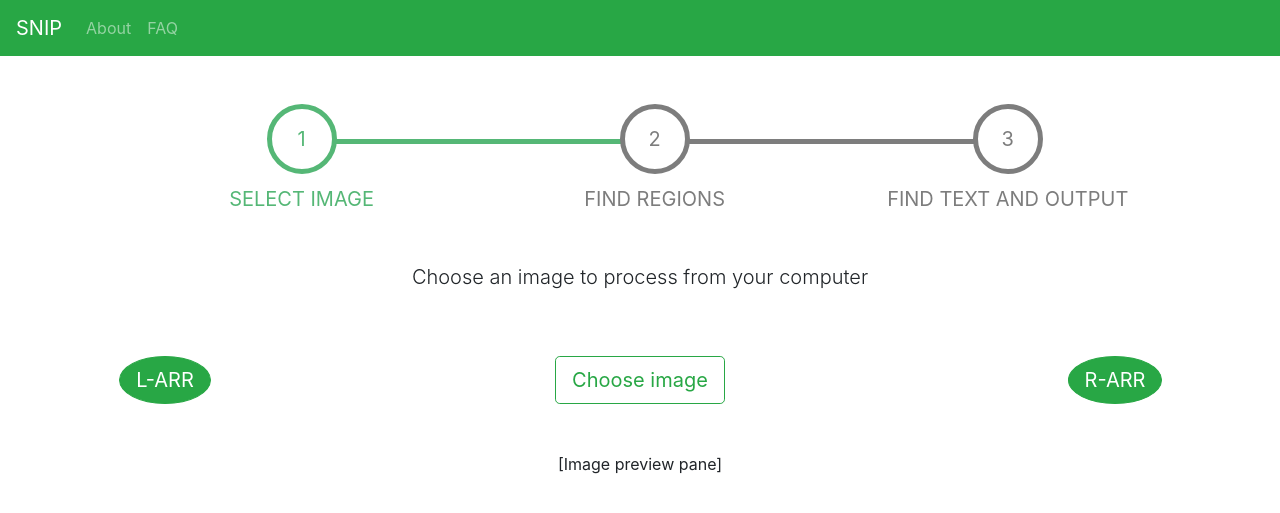
After one commit to al-vincent/DesignThinkingToolset, a Django app: page /PostItFinder/set-regions/ in a window 1280 px wide. The commit adds this page. Shown: the top 513 px of the page. Run offline with Django 3.2, Linux system fonts and the light colour scheme; some libraries are stand-ins or nearby versions.

Commit message:
Task 160: added set-regions.html page, routes to the page, links from home page and unit, functional tests. Also updated base_app.html

```diff
--- a/PostItFinder/urls.py
+++ b/PostItFinder/urls.py
@@ -7,4 +7,5 @@ urlpatterns = [
     path("", views.index, name="index"),
     path("about/", views.about, name="about"),
     path("faq/", views.faq, name="faq"),
+    path("set-regions/", views.set_regions, name="set_regions"),
 ]
--- a/PostItFinder/views.py
+++ b/PostItFinder/views.py
@@ -17,6 +17,9 @@ def index(request):
     # Update config to include the explanatory text for the home page
     HTML["APP"]["EXPLAIN_TEXT"]["TEXT"] =  HTML["HOME"]["EXPLAIN_TEXT"]["TEXT"]
     HTML["APP"]["STEPPER_BAR"]["ITEMS"][0]["CLASS"] = "active"
+
+    # Update URL for the 'next' button
+    HTML["APP"]["NEXT_BTN"]["URL"] = HTML["HOME"]["NEXT_BTN"]["URL"]
 
     context = {
         "title": HTML["TITLE"],
@@ -46,3 +49,17 @@ def faq(request):
         }
 
     return render(request, PATHS["FAQ"], context=context)
+
+def set_regions(request):
+    context = {
+        "title": "Set Regions",
+        "navbar": HTML["BASE"]["NAVBAR"],
+        "stepper": HTML["APP"]["STEPPER_BAR"],
+        "explain_text": HTML["APP"]["EXPLAIN_TEXT"],
+        "next_btn": HTML["APP"]["NEXT_BTN"],
+        "prev_btn": HTML["APP"]["PREVIOUS_BTN"],
+        "choose_img_btn": HTML["HOME"]["CHOOSE_IMG_BTN"],
+        "image_pane": HTML["APP"]["IMAGE_PANE"],
+        }
+
+    return render(request, PATHS["SET_REGIONS"], context=context)
--- a/static/PostItFinder/js/config.json
+++ b/static/PostItFinder/js/config.json
@@ -2,7 +2,8 @@
     "PATHS": {
         "HOME": "PostItFinder/index.html",
         "ABOUT": "PostItFinder/about.html",
-        "FAQ": "PostItFinder/faq.html"
+        "FAQ": "PostItFinder/faq.html",
+        "SET_REGIONS": "PostItFinder/set-regions.html"
     },
     "CONSTANTS":{
         "THEME_COLOUR": "#55B776",
@@ -59,11 +60,13 @@
             },
             "NEXT_BTN": {
                 "ID": "next-btn-id",
-                "SYMBOL": "R-ARR"
+                "SYMBOL": "R-ARR",
+                "URL": "PostItFinder:index"
             },
             "PREVIOUS_BTN": {
                 "ID": "previous-btn-id",
-                "SYMBOL": "L-ARR"
+                "SYMBOL": "L-ARR",
+                "URL": "PostItFinder:index"
             },
             "IMAGE_PANE": {
                 "ID": "img-pane-id"
@@ -76,7 +79,19 @@
             "CHOOSE_IMG_BTN": {
                 "ID": "choose-img-btn-id",
                 "TEXT": "Choose image"
+            },
+            "NEXT_BTN": {
+                "URL": "PostItFinder:set_regions"
             }
+        },
+        "ABOUT": {
+
+        },
+        "FAQ": {
+
+        },
+        "SET_REGIONS": {
+
         }
     }
 }
--- a/templates/PostItFinder/base_app.html
+++ b/templates/PostItFinder/base_app.html
@@ -35,9 +35,9 @@
             <div class="row">
                 <div class="mx-auto">
                     {% block previous_button %}
-                    <button id="{{ prev_btn.ID}}" type="button" class="btn btn-success btn-lg rounded-circle">
+                    <a id="{{ prev_btn.ID}}" href="{% url prev_btn.URL %}" role="button" class="btn btn-success btn-lg rounded-circle">
                         {{ prev_btn.SYMBOL }}
-                    </button>
+                    </a>
                     {% endblock %}
                 </div>
             </div>
@@ -59,9 +59,9 @@
             <div class="row">
                 <div class="mx-auto">
                     {% block next_button %}
-                    <button id="{{ next_btn.ID}}" type="button" class="btn btn-success btn-lg rounded-circle">
+                    <a id="{{ next_btn.ID}}" href="{% url next_btn.URL %}" role="button" class="btn btn-success btn-lg rounded-circle">
                         {{ next_btn.SYMBOL }}
-                    </button>
+                    </a>
                     {% endblock %}
                 </div>
             </div>
--- /dev/null
+++ b/templates/PostItFinder/set-regions.html
@@ -0,0 +1,9 @@
+{% extends "PostItFinder/base_app.html" %}
+
+{% block title %}{{ title }}{% endblock %}
+
+{% block image_action_buttons %}
+  <button id="{{ choose_img_btn.ID }}" type="button" class="btn btn-outline-success btn-lg">
+    {{ choose_img_btn.TEXT }}
+  </button>
+{% endblock %}
```
Also changed, not shown: PostItFinder/tests/test_views.py (+13 -3 lines), project_tests/functional_tests/test_home_page.py (+12 -16 lines).
